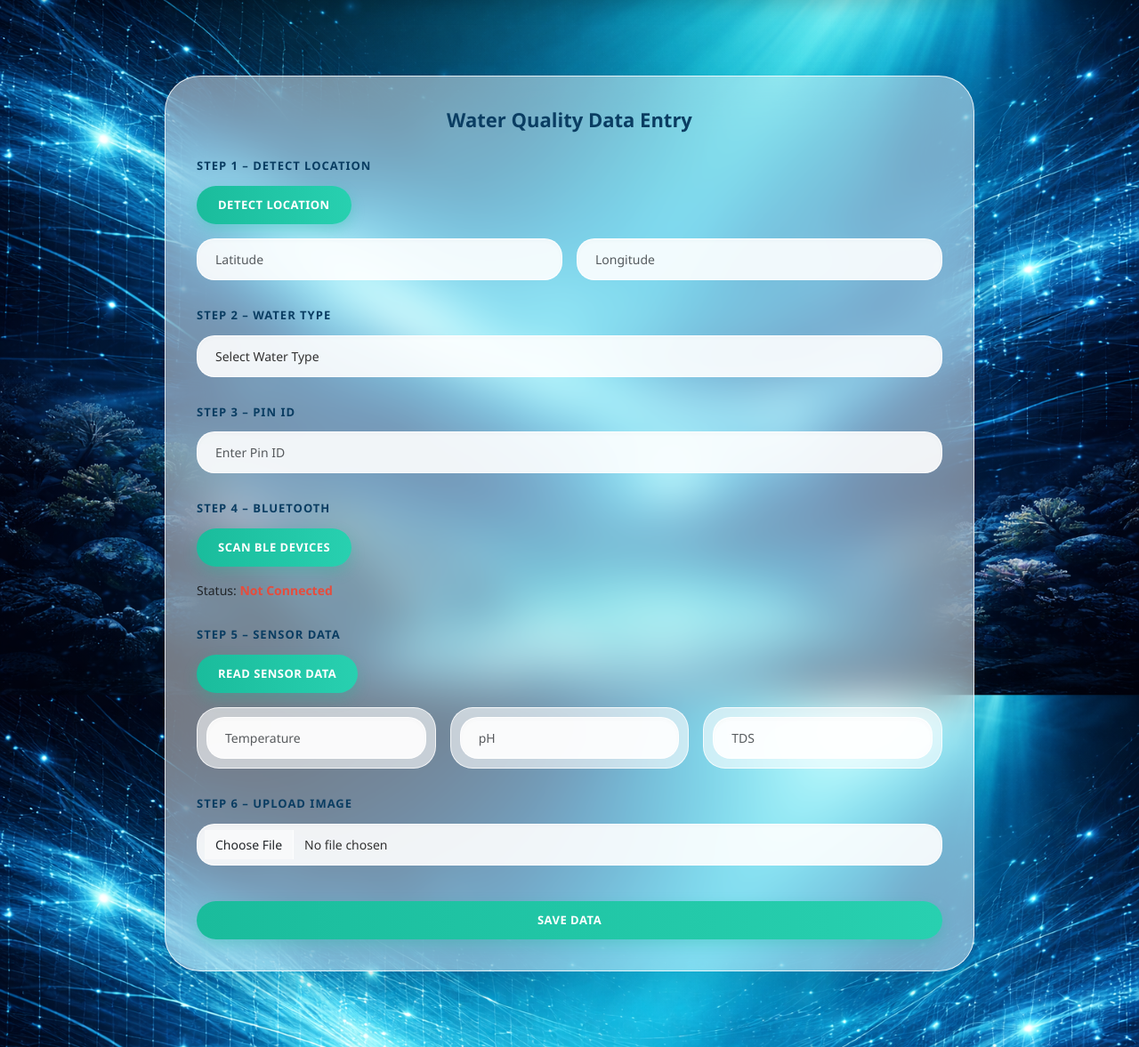
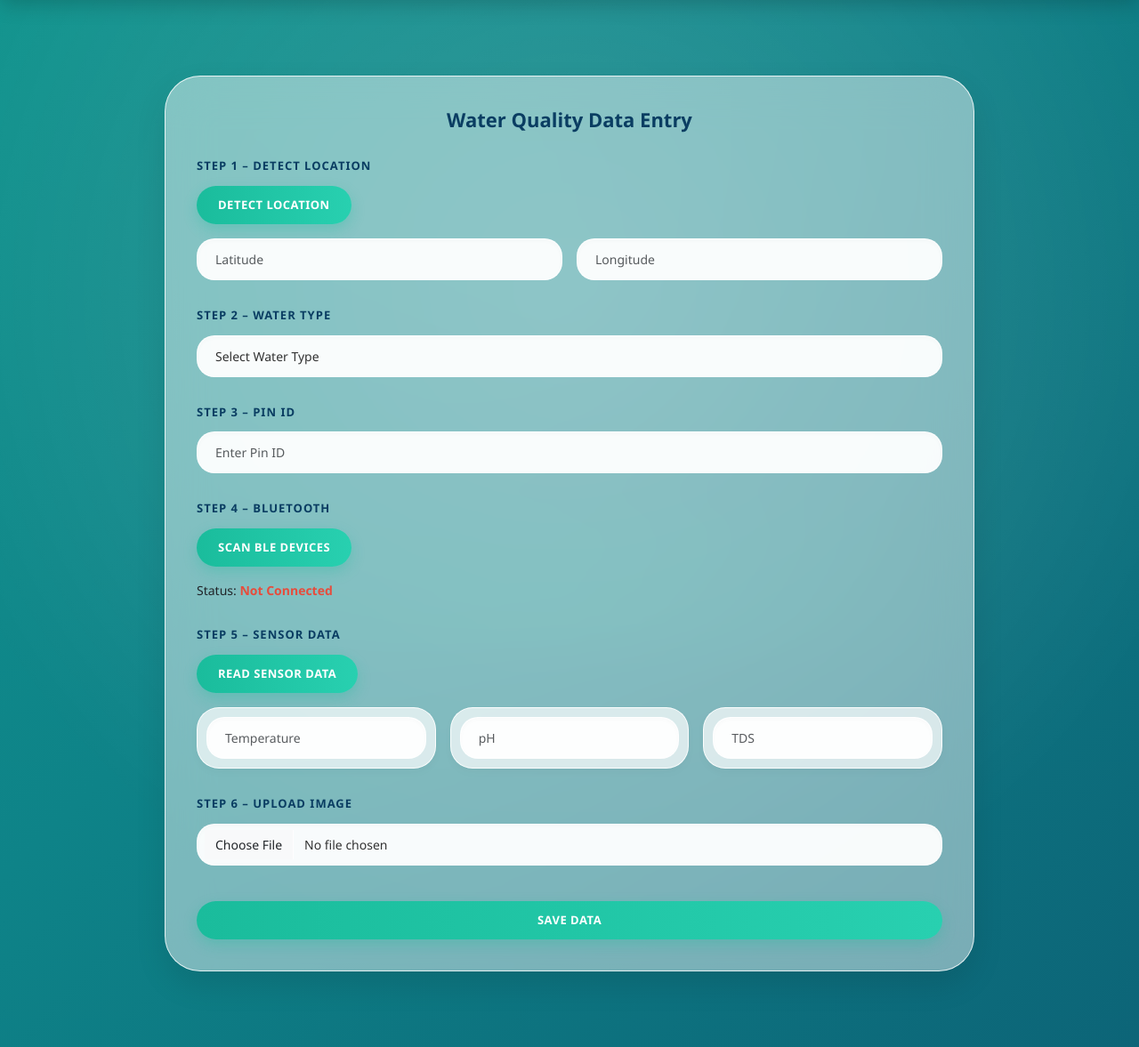
Before and after one commit to pgrapher906-ctrl/project, a Flask app: template app/templates/dashboard.html in a window 1280 px wide. Shown: the part 72-1249 px from the top of the page at 89% size. Run offline with Flask 3, Linux system fonts and the light colour scheme; the template is opened without the code that fills it, so the values that code supplies are empty.

Commit message:
Update dashboard.html

```diff
--- a/app/templates/dashboard.html
+++ b/app/templates/dashboard.html
@@ -6,30 +6,62 @@
 
 <style>
 /* ==============================
-   CLEAN UI WITH ORIGINAL BACKGROUND
-   (Applying Mockup Styles to Elements Only)
+   ANIMATED OCEAN BACKGROUND UI
 ============================== */
 body {
-    /* Kept your original wave background untouched! */
-    background: url("{{ url_for('static', filename='images/wave_bg.jpg') }}") no-repeat center center fixed !important;
-    background-size: cover !important;
+    /* Flowing Animated Gradient */
+    background: linear-gradient(-45deg, #0A3D62, #0e8388, #1ABC9C, #145374);
+    background-size: 400% 400%;
+    animation: oceanFlow 15s ease infinite;
+
     overflow-x: hidden !important;
     font-family: 'Segoe UI', Tahoma, Geneva, Verdana, sans-serif;
+    position: relative;
+    z-index: 0;
 }
 
+/* Subtle moving underwater sunlight rays */
+body::before {
+    content: '';
+    position: fixed;
+    top: -50%;
+    left: -50%;
+    width: 200%;
+    height: 200%;
+    background: radial-gradient(circle, rgba(255,255,255,0.15) 0%, transparent 50%);
+    animation: spinRays 25s linear infinite;
+    z-index: -1;
+    pointer-events: none;
+}
+
+/* Animation Keyframes */
+@keyframes oceanFlow {
+    0% { background-position: 0% 50%; }
+    50% { background-position: 100% 50%; }
+    100% { background-position: 0% 50%; }
+}
+
+@keyframes spinRays {
+    0% { transform: rotate(0deg); }
+    100% { transform: rotate(360deg); }
+}
+
+/* ==============================
+   MOCKUP STYLED ELEMENTS
+============================== */
 .dashboard-wrapper {
     max-width: 950px;
     margin: 40px auto;
     padding: 20px;
 }
 
-/* Very rounded, highly frosted glass card matching the mockup */
+/* Very rounded, highly frosted glass card */
 .glass-card {
     background: rgba(255, 255, 255, 0.45);
     backdrop-filter: blur(25px);
     -webkit-backdrop-filter: blur(25px);
     padding: 35px;
-    border-radius: 40px; /* Highly rounded corners */
+    border-radius: 40px;
     border: 1px solid rgba(255, 255, 255, 0.8);
     box-shadow: 0 15px 35px rgba(0, 0, 0, 0.1);
 }
@@ -50,7 +82,7 @@ body {
     color: white;
     border: none;
     padding: 12px 24px;
-    border-radius: 30px; /* Pill shape */
+    border-radius: 30px;
     transition: all 0.3s ease;
     font-weight: 600;
     box-shadow: 0 6px 15px rgba(26, 188, 156, 0.3);
@@ -70,24 +102,25 @@ body {
     border-radius: 20px !important;
     border: 1px solid rgba(255, 255, 255, 0.9) !important;
     padding: 12px 20px !important;
-    background: rgba(255, 255, 255, 0.9) !important;
+    background: rgba(255, 255, 255, 0.95) !important;
     box-shadow: inset 0 2px 5px rgba(0,0,0,0.02) !important;
     font-size: 14px;
     color: #333;
 }
 
 .form-control:focus, .form-select:focus {
-    box-shadow: 0 0 0 3px rgba(26, 188, 156, 0.3) !important;
+    box-shadow: 0 0 0 3px rgba(26, 188, 156, 0.4) !important;
     outline: none !important;
 }
 
 #map {
     height: 280px;
-    border-radius: 20px; /* Matched map roundness */
+    border-radius: 20px;
     margin-top: 15px;
     display: none;
     width: 100%;
     border: 3px solid white;
+    box-shadow: 0 5px 15px rgba(0,0,0,0.1);
 }
 
 .status-connected {
@@ -101,14 +134,15 @@ body {
 }
 
 .sensor-box {
-    background: rgba(255, 255, 255, 0.6);
+    background: rgba(255, 255, 255, 0.7);
     padding: 10px;
     border-radius: 25px;
-    border: 1px solid rgba(255, 255, 255, 0.8);
+    border: 1px solid rgba(255, 255, 255, 0.9);
+    box-shadow: 0 4px 10px rgba(0,0,0,0.03);
 }
 
 /* ===================================
-   DASHBOARD RESPONSIVE FIXES (Untouched)
+   DASHBOARD RESPONSIVE FIXES
 =================================== */
 @media (max-width: 768px) {
     .dashboard-wrapper {
```
